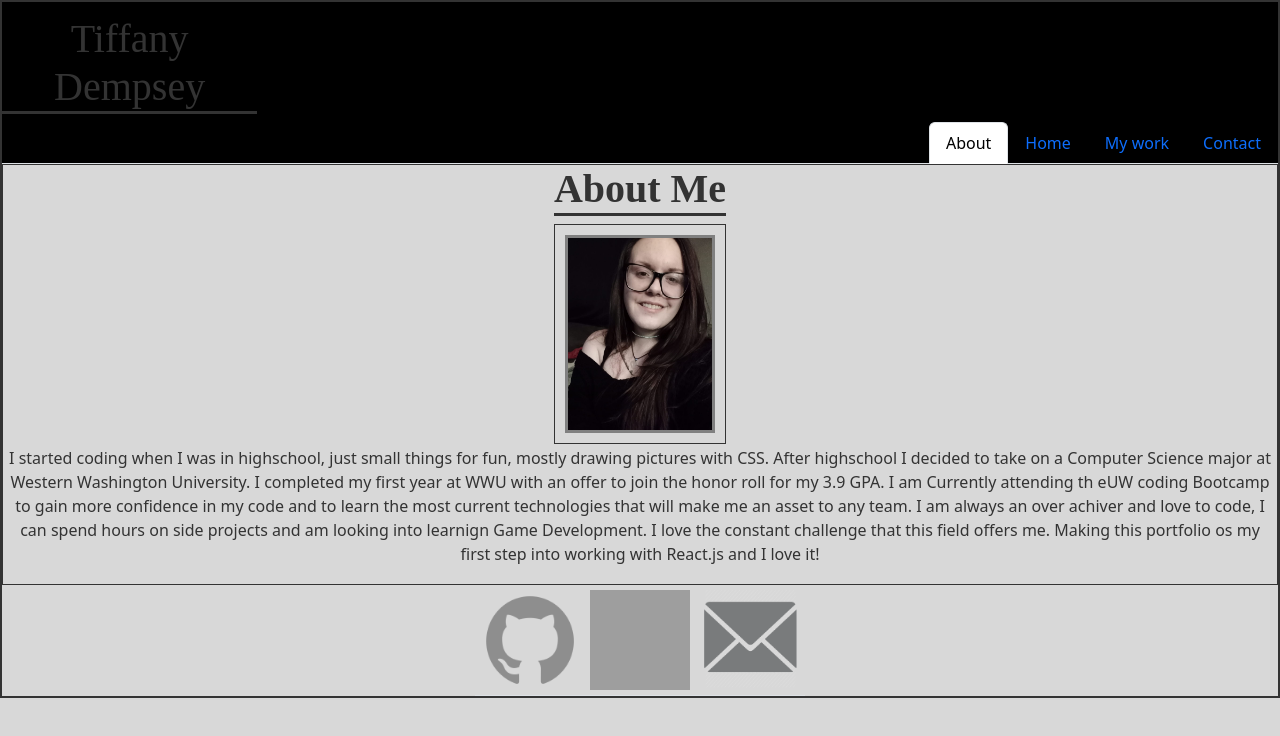
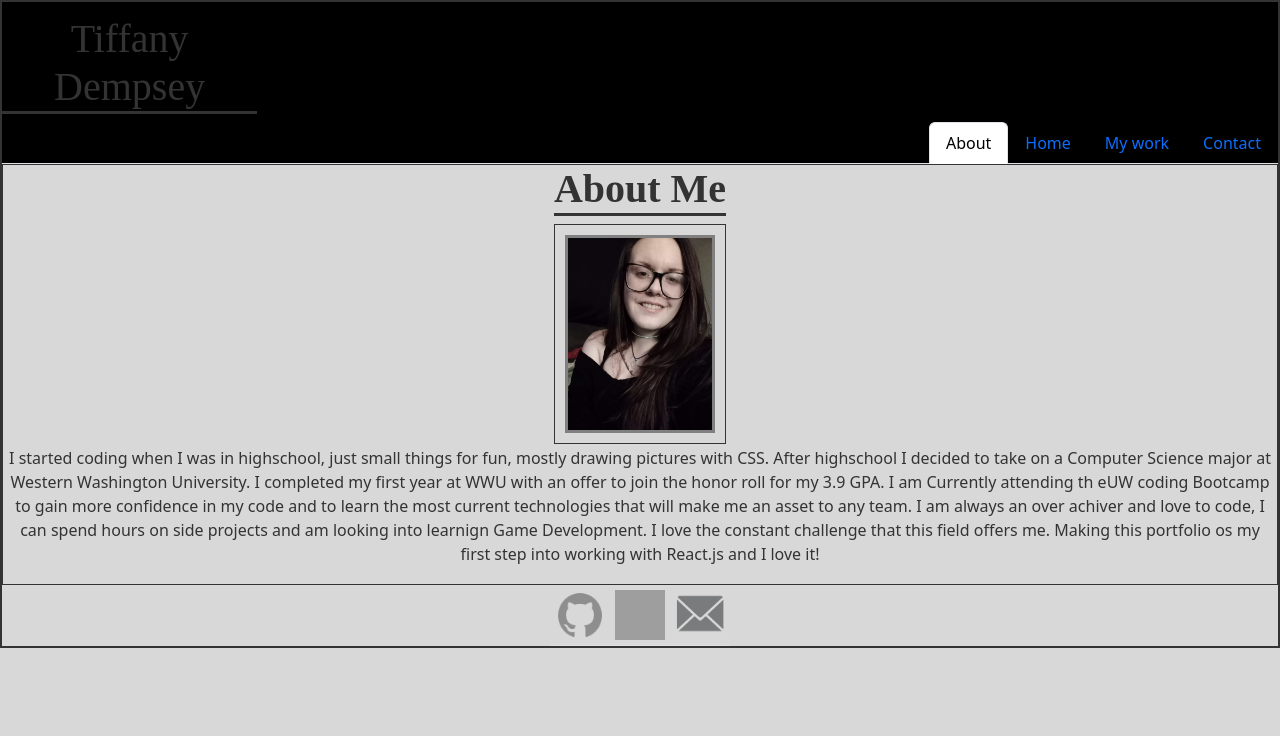
Before and after one commit to Tiffany7809/React_Portfolio, a React (Create React App) app: page / in a window 1280 px wide. Shown: the top 736 px of the page. Built offline with nearby package versions, Linux system fonts and the light colour scheme; grey boxes are pictures that could not be loaded; a web font is replaced by a local one.

Commit message:
email form

```diff
--- a/src/App.js
+++ b/src/App.js
@@ -1,6 +1,6 @@
 // export default App;
+import React from "react";
 import './styles/HeaderNav.css';
-import React from "react";
 import PortfolioContainer from "./components/PortfolioContainer";
 
 const App = () => <PortfolioContainer />;
--- a/src/components/Footer.js
+++ b/src/components/Footer.js
@@ -4,9 +4,10 @@ import Email from "../images/emailLogoR.png";
 
 const style = {
     img: {
-        width:"100px",
-        height:"100px",
+        width:"50px",
+        height:"50px",
         margin: "5px",
+        border: "none"
 
     }
 }
--- a/src/styles/HeaderNav.css
+++ b/src/styles/HeaderNav.css
@@ -23,7 +23,7 @@
     width: 100%;
     background-color: var(--mainBackground);
     align-items: center;
-    justify-content: center;
+    justify-content: space-between;
     border: none;
 }
 
@@ -39,6 +39,7 @@ div {
     display: flex;
     flex-direction:column;
     border: var(--borderColor) solid 1px;
+
 }
 
 p {
```
